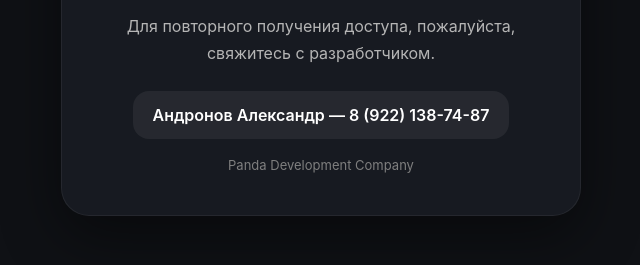
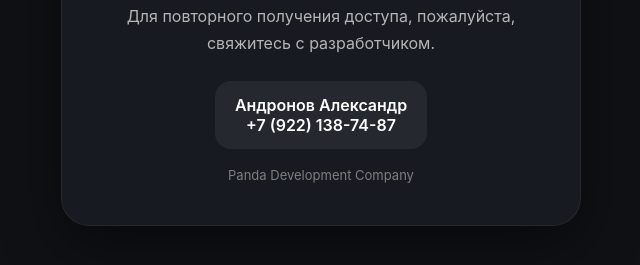
Before and after one commit to PandaDevelopmentCompany/barashki_menu_2, a plain HTML site: page index.html in a window 1280 px wide. Shown: the part 423-688 px from the top of the page, without its empty margins (319-959 px from the left). Drawn offline with Linux system fonts and the light colour scheme.

Commit message:
download_28_05_2026_1

```diff
--- a/index.html
+++ b/index.html
@@ -111,7 +111,7 @@
     </p>
 
     <a class="phone" href="tel:+79221387487">
-      Андронов Александр — 8 (922) 138-74-87
+      Андронов Александр <br>+7 (922) 138-74-87
     </a>
 
     <div class="small">
```
